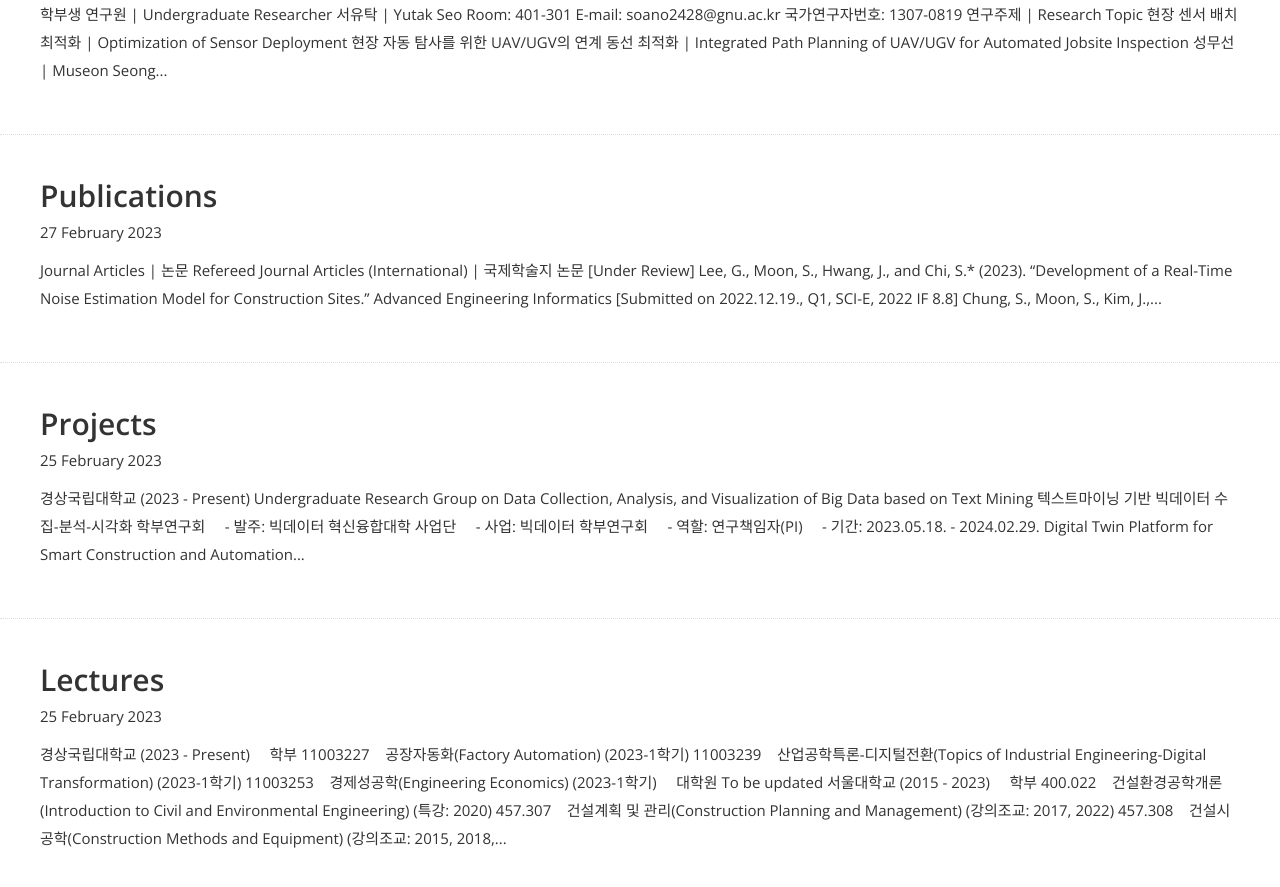
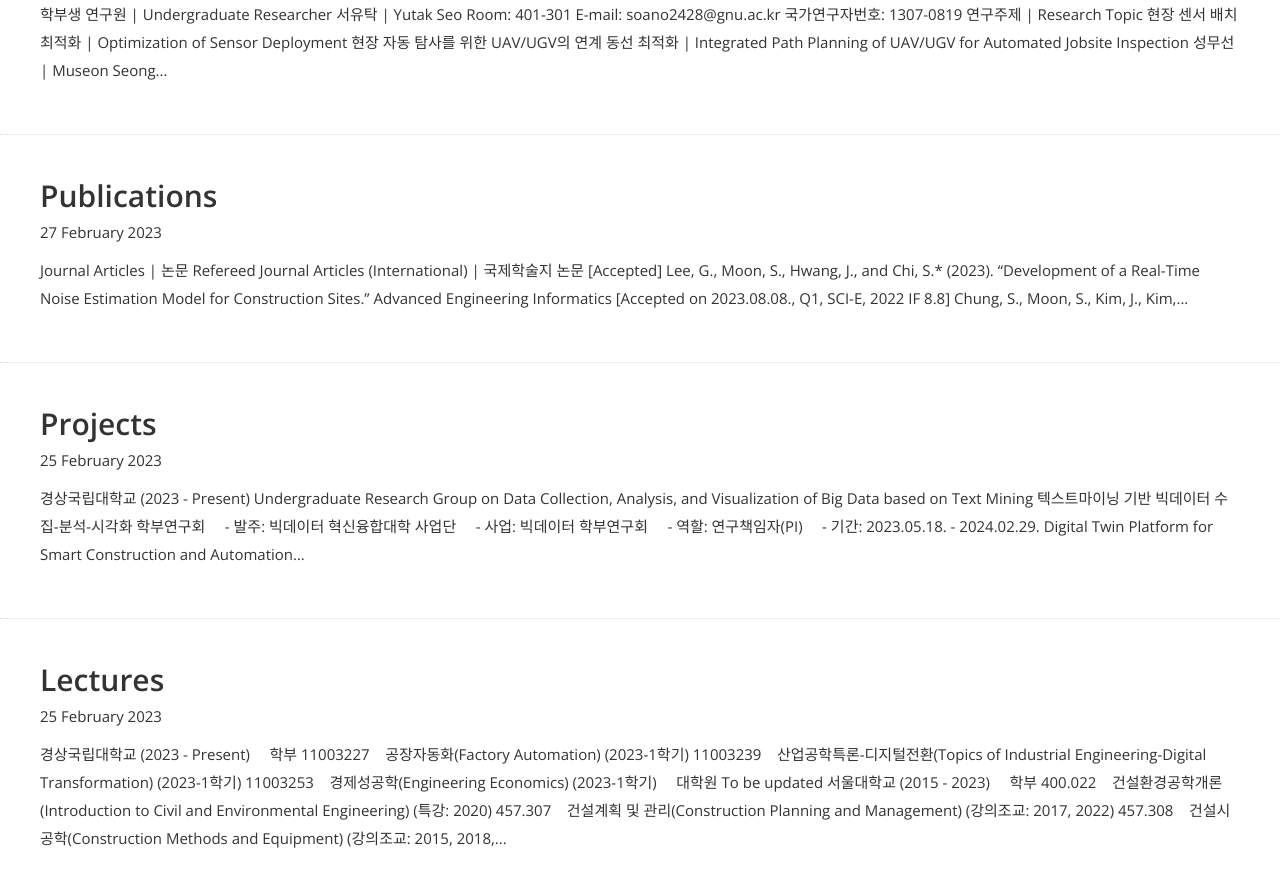
Before and after one commit to blank54/blank54.github.io, a Jekyll site: the page built from blog/index.html, in a window 1280 px wide and 900 px high, scrolled down 1092 px. Shown: the top 887 px of the window. Built offline with Jekyll 4.4.1, drawn with Linux system fonts in a browser that asks for light colours; nearby versions of some CDN libraries; some web fonts are replaced.

Commit message:
j_13 accepted

```diff
--- a/publication/_posts/2023-02-25-publications.md
+++ b/publication/_posts/2023-02-25-publications.md
@@ -13,7 +13,7 @@
 
 ### Refereed Journal Articles (International) \| 국제학술지 논문
 
->13. [_Under Review_] Lee, G., **Moon, S.**, Hwang, J., and Chi, S.\* (2023). "Development of a Real-Time Noise Estimation Model for Construction Sites." _Advanced Engineering Informatics_ [_Submitted on 2022.12.19._, Q1, SCI-E, 2022 IF 8.8]
+>13. [_Accepted_] Lee, G., **Moon, S.**, Hwang, J., and Chi, S.\* (2023). "Development of a Real-Time Noise Estimation Model for Construction Sites." _Advanced Engineering Informatics_ [_Accepted on 2023.08.08._, Q1, SCI-E, 2022 IF 8.8]
 >
 >12. Chung, S., **Moon, S.**, Kim, J., Kim, J., Lim, S., and Chi, S.\* (2023). "Comparing Natural Language Processing (NLP) Applications in Construction and Computer Science Using Preferred Reporting Items for Systematic Reviews (PRISMA)." _Automation in Construction_, 154, 105020. DOI: 10.1016/j.autcon.2023.105020 [Q1, SCI-E, 2022 IF 10.3]
 >
```
